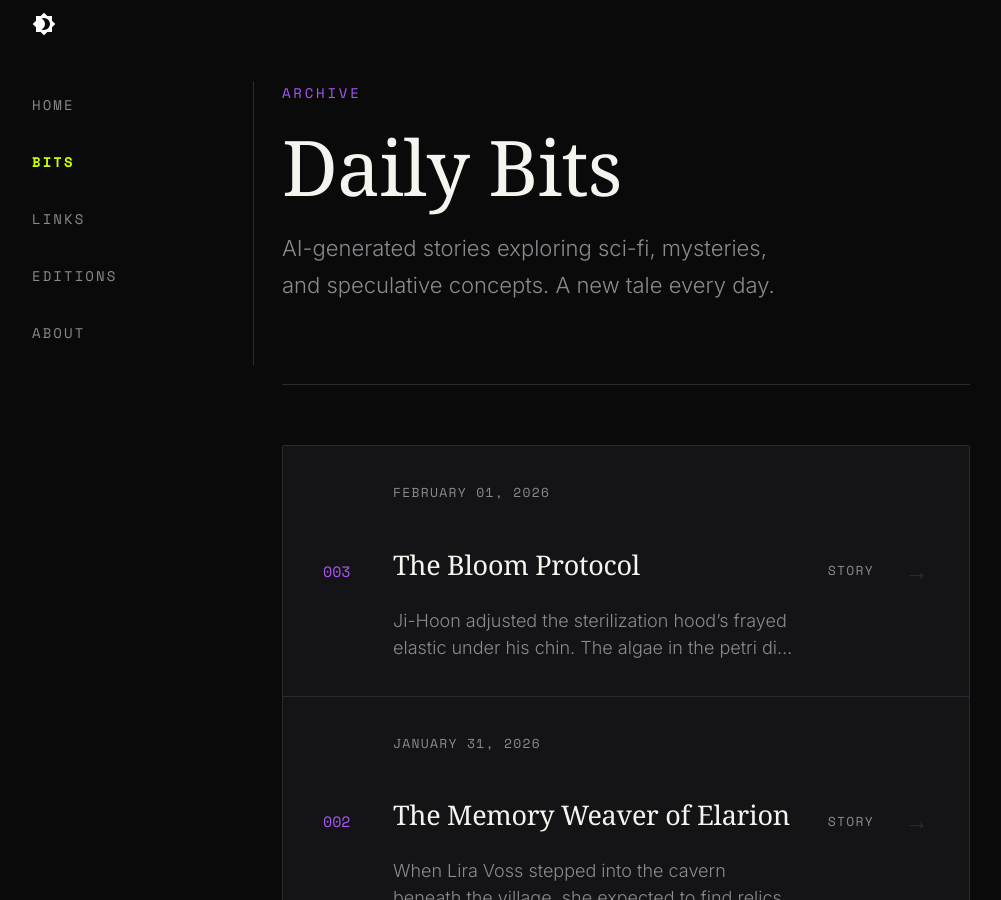
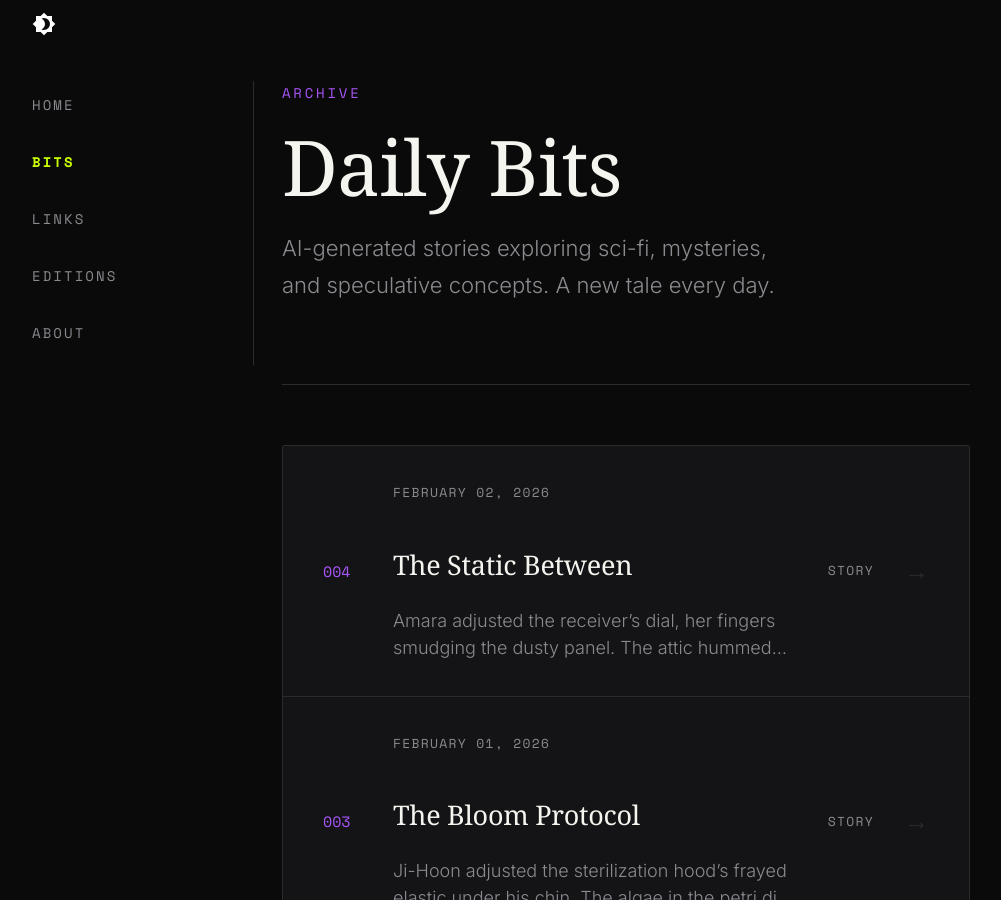
Before and after one commit to obscurebit/b1ts, an MkDocs documentation site: the page built from docs/bits/index.md, in a window 1280 px wide and 900 px high. Shown: the whole window, without its empty margins (14-1015 px from the left). Built offline with MkDocs 1.6.1 and Material for MkDocs 9.7.7, drawn with Linux system fonts in a browser that asks for light colours; some web fonts are replaced.

Commit message:
🤖 Daily content update - 2026-02-02

```diff
--- a/docs/bits/index.md
+++ b/docs/bits/index.md
@@ -10,6 +10,16 @@ description: AI-generated sci-fi stories, mysteries, and speculative tales
 </div>
 
 <div class="archive-list">
+  <a href="posts/2026-02-02-the-static-between/" class="archive-item">
+    <div class="archive-item__number">004</div>
+    <div class="archive-item__content">
+      <span class="archive-item__date">February 02, 2026</span>
+      <h3 class="archive-item__title">The Static Between</h3>
+      <p class="archive-item__excerpt">Amara adjusted the receiver’s dial, her fingers smudging the dusty panel. The attic hummed with the whir of old electronics—her grandfather’s hobbyist...</p>
+    </div>
+    <span class="archive-item__category">Story</span>
+    <span class="archive-item__arrow">→</span>
+  </a>
   <a href="posts/2026-02-01-the-bloom-protocol/" class="archive-item">
     <div class="archive-item__number">003</div>
     <div class="archive-item__content">
--- a/overrides/home.html
+++ b/overrides/home.html
@@ -12,7 +12,7 @@
     <div class="ob-hero__eyebrow">
       <span class="ob-hero__date">{{ now().strftime('%B %d, %Y') if now is defined else 'Daily Updates' }}</span>
       <span class="ob-hero__divider">/</span>
-      <span class="ob-hero__edition">Edition #003</span>
+      <span class="ob-hero__edition">Edition #004</span>
     </div>
 
     <h1 class="ob-hero__title">
@@ -55,14 +55,14 @@
       <div class="ob-today__line"></div>
     </div>
 
-    <a href="{{ 'bits/posts/2026-02-01-the-bloom-protocol/' | url }}" class="ob-today__story">
+    <a href="{{ 'bits/posts/2026-02-02-the-static-between/' | url }}" class="ob-today__story">
       <div class="ob-today__story-meta">
-        <span class="ob-today__category">Biological Computing</span>
+        <span class="ob-today__category">Signal From Nowhere</span>
         <span class="ob-today__reading-time">4 min read</span>
       </div>
-      <h2 class="ob-today__story-title">The Bloom Protocol</h2>
+      <h2 class="ob-today__story-title">The Static Between</h2>
       <p class="ob-today__story-excerpt">
-        Ji-Hoon adjusted the sterilization hood’s frayed elastic under his chin. The algae in the petri dish pulsed faintly, a bioluminescent shiver across its surface. He’d spliced his sister’s genome into t...
+        Amara adjusted the receiver’s dial, her fingers smudging the dusty panel. The attic hummed with the whir of old electronics—her grandfather’s hobbyist gear, never thrown out. She’d come to salvage wha...
       </p>
       <div class="ob-today__story-cta">
         <span>Read the full story</span>
@@ -86,36 +86,36 @@
     </div>
 
     <div class="ob-links__grid">
-      <a href="https://en.wikipedia.org/wiki/DNA_data_storage" target="_blank" rel="noopener" class="ob-link ob-link--featured">
+      <a href="https://en.wikipedia.org/wiki/Number_station" target="_blank" rel="noopener" class="ob-link ob-link--featured">
         <span class="ob-link__number">01</span>
         <div class="ob-link__content">
-          <h3 class="ob-link__title">"The Unlikely Future of Data Storage: DNA as a Medium"</h3>
-          <p class="ob-link__desc">This Wikipedia article delves into the science and challenges of storing digital data in synthetic D...</p>
+          <h3 class="ob-link__title">"The Mysterious World of Number Stations: Decoding Cold War-Era Radio Enigmas"</h3>
+          <p class="ob-link__desc">Explore the eerie history of number stations—shortwave radio broadcasts of automated voices reading ...</p>
         </div>
         <span class="ob-link__arrow">↗</span>
       </a>
 
-      <a href="https://registry.igem.org/Teams/Registry2016/Cambridge_UK" target="_blank" rel="noopener" class="ob-link">
+      <a href="https://astronomy.osu.edu/outreach/astronomy-cast/episodes/2016/episode-118-wow-signal" target="_blank" rel="noopener" class="ob-link">
         <span class="ob-link__number">02</span>
         <div class="ob-link__content">
-          <h3 class="ob-link__title">"Student Scientists Tackle DNA-Based Computing in iGEM Competition"</h3>
-          <p class="ob-link__desc">The 2016 iGEM team from Cambridge UK created a system for using DNA as a programmable computer, docu...</p>
+          <h3 class="ob-link__title">"The Wow! Signal: Ohio State’s Role in One of SETI’s Most Baffling Discoveries"</h3>
+          <p class="ob-link__desc">Ohio State University’s astronomy department hosts this episode of *Astronomy Cast* revisiting the 1...</p>
         </div>
         <span class="ob-link__arrow">↗</span>
       </a>
 
-      <a href="https://www.ebi.ac.uk/training/online/course/dna-data-storage" target="_blank" rel="noopener" class="ob-link">
+      <a href="https://www.seti.org/research/arecibo-message" target="_blank" rel="noopener" class="ob-link">
         <span class="ob-link__number">03</span>
         <div class="ob-link__content">
-          <h3 class="ob-link__title">"European Bioinformatics Institute's Guide to DNA Data Storage"</h3>
-          <p class="ob-link__desc">This EMBL-EBI training module explains the chemistry and engineering behind DNA storage, including r...</p>
+          <h3 class="ob-link__title">"The Arecibo Message: Humanity’s First Cosmic ‘Hello’ and Its Unintended Consequences"</h3>
+          <p class="ob-link__desc">The SETI Institute details the 1974 Arecibo Message—a binary code broadcast toward a star cluster. L...</p>
         </div>
         <span class="ob-link__arrow">↗</span>
       </a>
 
       <a href="{{ 'links/' | url }}" class="ob-link ob-link--more">
         <span class="ob-link__more-text">View all links</span>
-        <span class="ob-link__more-count">+2 more today</span>
+        <span class="ob-link__more-count">+3 more today</span>
       </a>
     </div>
   </div>
```
Also changed, not shown: docs/bits/posts/2026-02-02-the-static-between.md (added, +83 -0 lines), docs/editions.md (+10 -0 lines), docs/editions/posts/2026-02-02-edition-004.md (added, +27 -0 lines), docs/links/index.md (+10 -0 lines), docs/links/posts/2026-02-02-daily-links.md (added, +78 -0 lines), docs/substack/2026-02-02-edition-004.md (added, +102 -0 lines).
